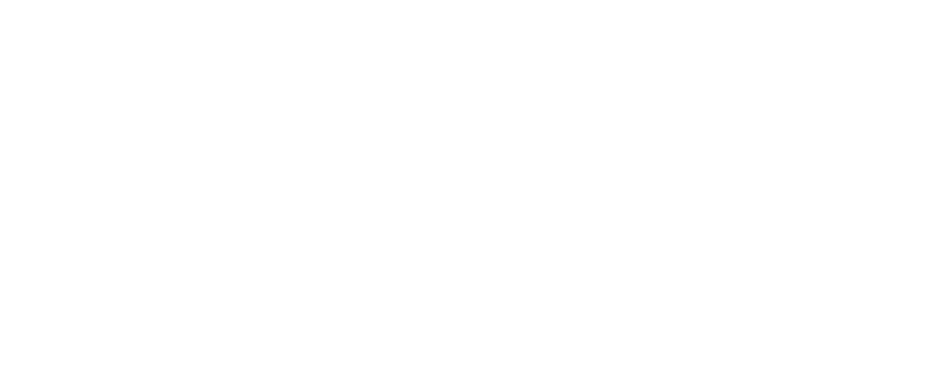
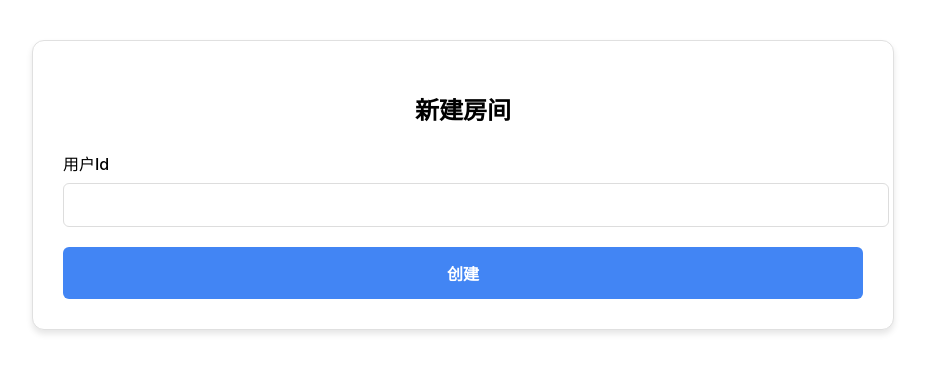
Before and after one commit to givemesomelove/api-react-interface, a React (Create React App) app: page /room in a window 1280 px wide. Before the commit this address had no page. Shown: the top 372 px of the page, without its empty margins (177-1102 px from the left). Built offline with nearby package versions, Linux system fonts and the light colour scheme.

Commit message:
feat:添加房间管理卡片

```diff
--- a/src/App.js
+++ b/src/App.js
@@ -8,6 +8,12 @@
     title: '用户中心',
     path: '/user',
     component: lazy(() => import('./pages/userPage'))
+  },
+  {
+    id: 'room',
+    title: '房间管理',
+    path: '/room',
+    component: lazy(() => import('./pages/roomPage'))
   },
   {
     id: 'settings',
--- /dev/null
+++ b/src/pages/roomPage/create.js
@@ -0,0 +1,37 @@
+import React, { useState } from "react";
+import { fetchPost } from "../../request";
+import { ResponseMessage, FetchSquare, InputLab, FetchBtn } from "../../common/commonUI";
+
+const Create = () => {
+  const [formData, setFormData] = useState({
+    userId: "",
+  });
+
+  const [responseData, setResponseData] = useState({
+    success: null,
+    resLog: "",
+  });
+
+  const handleSubmit = async (e) => {
+    e.preventDefault();
+
+
+    const { success, resLog } = await fetchPost("/user/register", formData);
+    setResponseData({ success, resLog });
+  };
+
+  return (
+    < FetchSquare title="新建房间">
+      <InputLab title="用户Id" value={formData.userId} onChange={(e) =>
+        setFormData({
+          ...formData,
+          userId: e.target.value,
+        })
+      } />
+      <FetchBtn title="创建" onClick={handleSubmit} />
+      {responseData.resLog && <ResponseMessage {...responseData} />}
+    </FetchSquare>
+  );
+};
+
+export default Create;
--- /dev/null
+++ b/src/pages/roomPage/index.js
@@ -0,0 +1,20 @@
+
+import React from 'react';
+import Create from './create';
+
+const RoomPage = () => {
+  return (
+    <div style={{
+      display: 'flex',
+      flexDirection: 'column',
+      alignItems: 'center',
+      minHeight: '100vh',
+      padding: '20px',
+      gap: '20px'
+    }}>
+      <Create />
+    </div>
+  );
+};
+
+export default RoomPage;
```
Also changed, not shown: src/io.js (added, +35 -0 lines).
